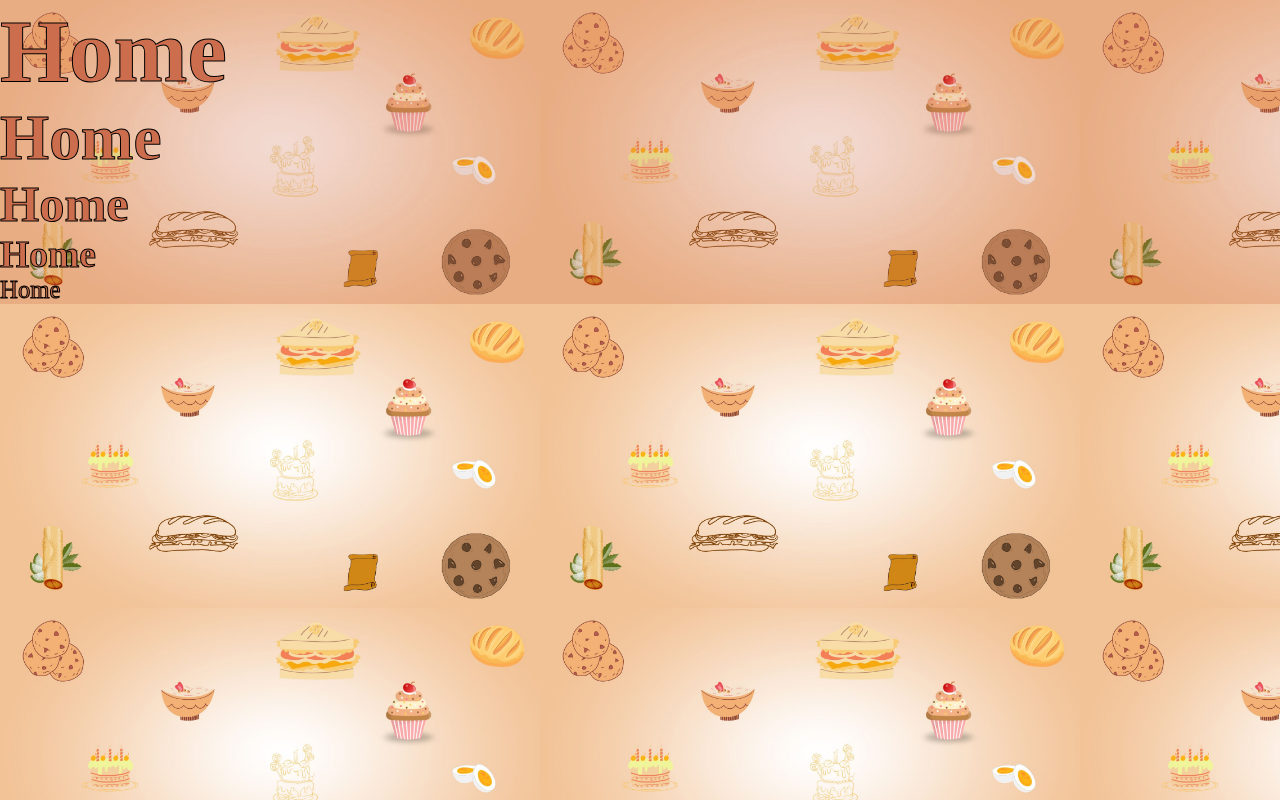
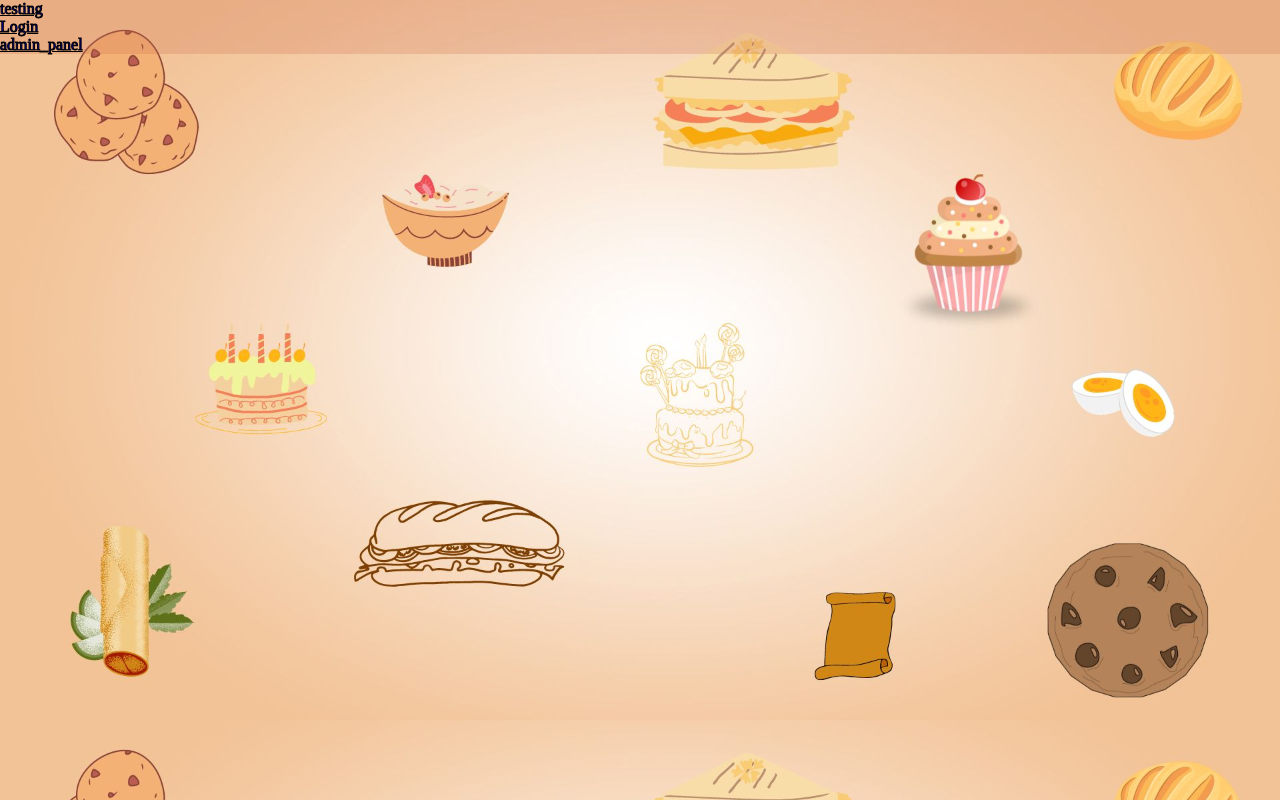
Before and after one commit to Danial-frpf/bakerysite, a Next.js app: page / in a window 1280 px wide. Built offline with nearby package versions, Linux system fonts and the light colour scheme; a web font is replaced by a local one.

Commit message:
refactor: all admin checking move to hoc component

```diff
--- a/pages/api/authenticateAdmin/index.ts
+++ b/pages/api/authenticateAdmin/index.ts
@@ -5,11 +5,12 @@ const authenticateAdmin = (req: NextApiRequest, res: NextApiResponse) => {
     const ACCESS_TOKEN_SECRET = "secret";
     const USER_NAME = "ultrapoweridpass123";
     const USER_PASSWORD = "ultrapoweridpass123";
+    const TOKEN_EXPIRY = "5s";
     if (req.method === "POST") {
         const { user, password } = req.body;
         if (user === USER_NAME && password === USER_PASSWORD) {
             const accessToken = jwt.sign({ name: user }, ACCESS_TOKEN_SECRET, {
-                expiresIn: "60s",
+                expiresIn: TOKEN_EXPIRY,
             });
             res.status(200).json({
                 message: "Login was successful",
--- a/pages/index.tsx
+++ b/pages/index.tsx
@@ -1,14 +1,15 @@
 import { NextPage } from "next";
+import Link from "next/link";
 import styles from "../styles/Home.module.css";
 
 const Home: NextPage = () => {
     return (
         <div className={styles.container}>
-            <h1>Home</h1>
-            <h2>Home</h2>
-            <h3>Home</h3>
-            <h4>Home</h4>
-            <p>Home</p>
+            <Link href="/testing">testing</Link>
+            <br />
+            <Link href="/login">Login</Link>
+            <br />
+            <Link href="/admin_panel">admin_panel</Link>
         </div>
     );
 };
--- a/pages/login/index.tsx
+++ b/pages/login/index.tsx
@@ -33,7 +33,7 @@ const Login: NextPageWithLayout = () => {
                 adminContext?.setJwtAdmin(accessToken);
                 localStorage.setItem("accessToken", accessToken);
                 setError("");
-                Router.push("/adminpanel");
+                Router.push("/admin_panel");
             } else {
                 setError(message);
             }
@@ -43,7 +43,7 @@ const Login: NextPageWithLayout = () => {
     };
 
     useEffect(() => {
-        if (isValidAdmin(adminContext?.jwtAdmin)) Router.push("/adminpanel");
+        if (isValidAdmin(adminContext?.jwtAdmin)) Router.push("/admin_panel");
     }, [adminContext]);
 
     return (
--- /dev/null
+++ b/styles/AddCategory.module.css
@@ -0,0 +1,3 @@
+.container {
+    background-color: red;
+}
--- a/styles/globals.css
+++ b/styles/globals.css
@@ -87,7 +87,7 @@
 
 body {
     background-image: url(../public/Bakerybg.jpg);
-    background-size: contain;
+    background-size: 100vw;
     background-repeat: repeat;
 }
 
@@ -129,3 +129,9 @@ p {
     font-size: var(--p);
     color: var(--main-800);
 }
+
+@media (min-width: 2056px) {
+    body {
+        background-size: auto;
+    }
+}
```
Also changed, not shown: pages/admin_panel/add_category/index.tsx (added, +9 -0 lines), pages/admin_panel/add_product/index.tsx (added, +8 -0 lines), pages/admin_panel/index.tsx (added, +28 -0 lines), pages/admin_panel/update_category/index.tsx (added, +8 -0 lines), pages/admin_panel/update_product/index.tsx (added, +8 -0 lines), pages/adminpanel/index.tsx (deleted, +0 -42 lines), src/hoc/AddAdminFeatures.tsx (added, +25 -0 lines).
